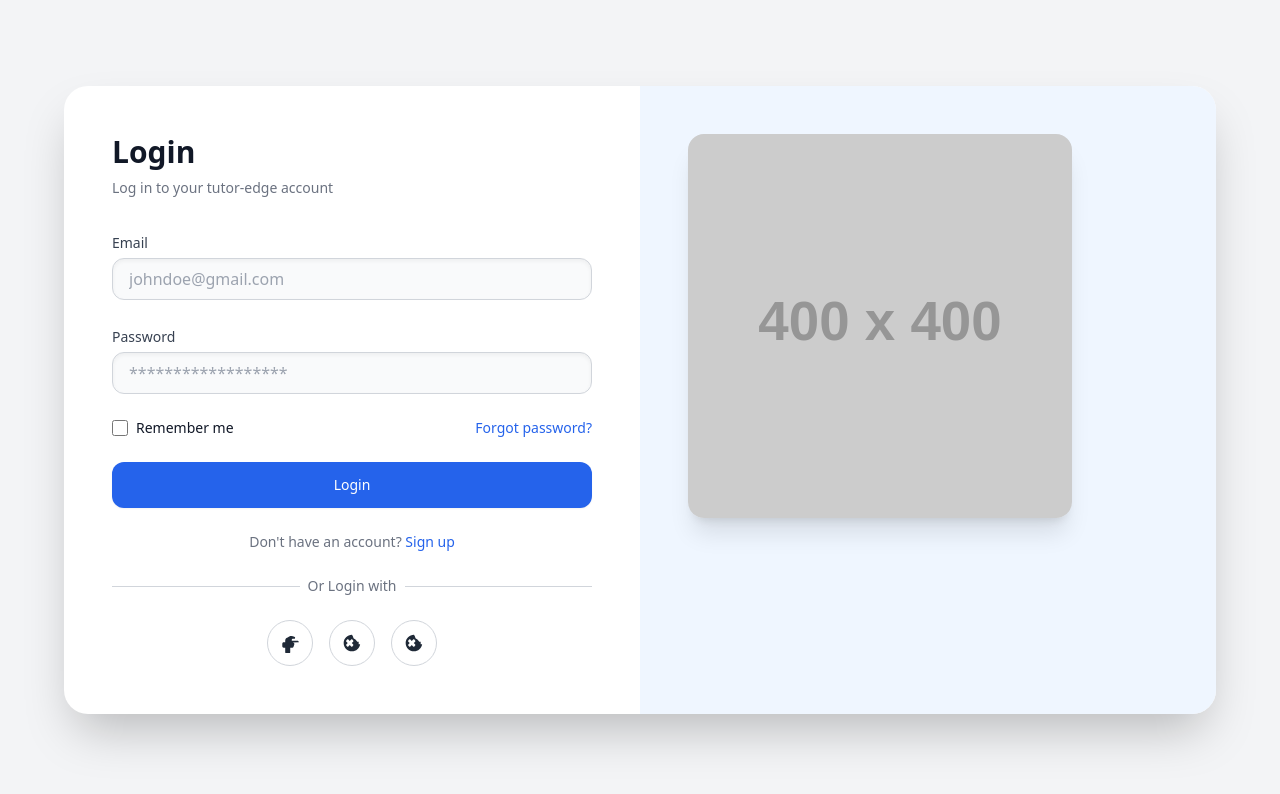
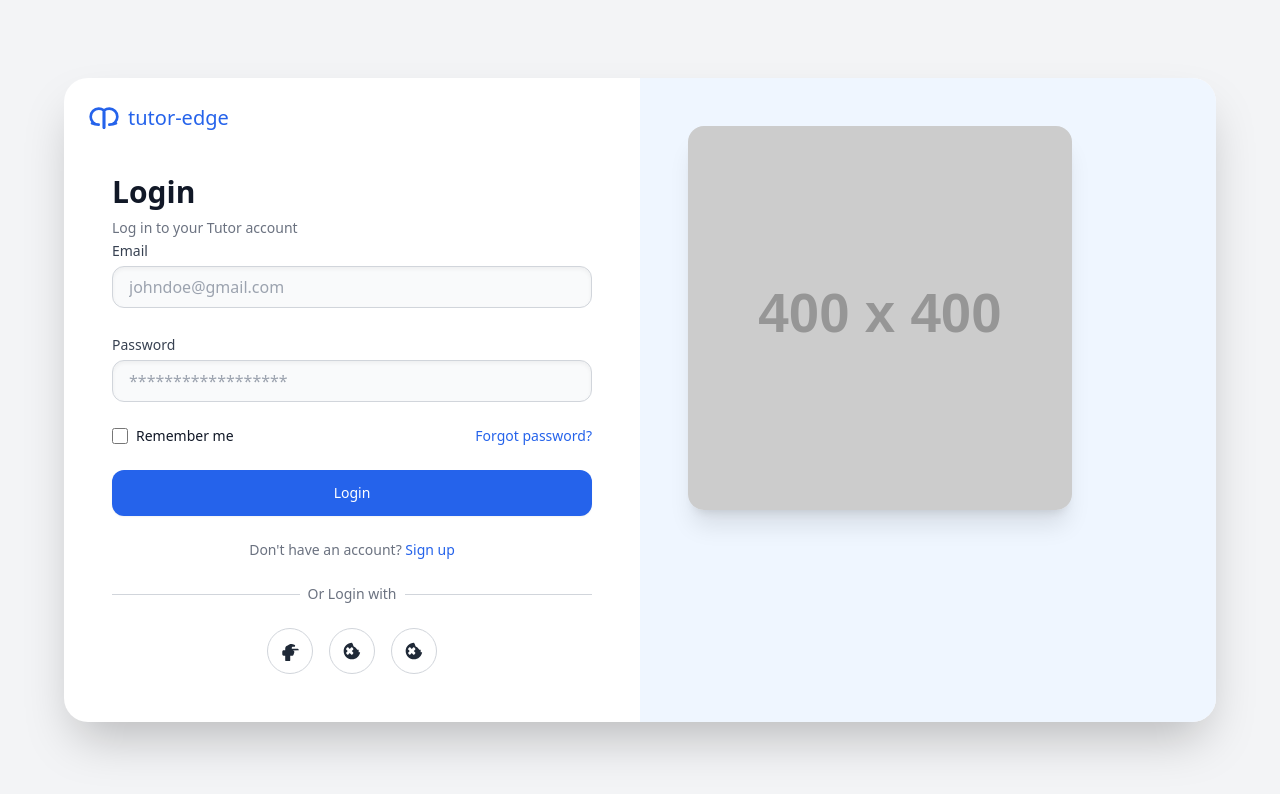
Before and after one commit to TutorEdge/tutoredge-frontend, a Next.js app: page /signup in a window 1280 px wide. Shown: the top 794 px of the page. Built offline with nearby package versions, Linux system fonts and the light colour scheme.

Commit message:
Update signup.tsx

```diff
--- a/src/pages/signup.tsx
+++ b/src/pages/signup.tsx
@@ -8,21 +8,42 @@ const App = () => {
   const AuthLayout = ({ children, title, subtitle, image, imagePosition = 'right' }) => (
     <div className="min-h-screen p-4 sm:p-8 flex items-center justify-center bg-gray-100 dark:bg-gray-900 font-sans text-gray-800 dark:text-gray-200">
       <div className="w-full max-w-6xl mx-auto bg-white dark:bg-gray-800 rounded-3xl shadow-2xl overflow-hidden flex flex-col md:flex-row">
-        {imagePosition === 'left' && image && (
-          <div className="md:w-1/2 p-8 md:p-12 flex items-center justify-center bg-blue-50 dark:bg-blue-900/50">
-            <div className="w-full h-full object-contain">
-              {image}
-            </div>
+        {/* Logo and page content */}
+        <div className="md:w-1/2 p-6 sm:p-8 md:p-12 flex flex-col justify-center relative">
+          {/* Logo at the top left corner */}
+          <div className="absolute top-6 left-6 flex items-center space-x-2 text-blue-600 dark:text-blue-400">
+            {/* You can replace this SVG with your logo */}
+            <svg
+              className="w-8 h-8"
+              fill="none"
+              stroke="currentColor"
+              viewBox="0 0 24 24"
+              xmlns="http://www.w3.org/2000/svg"
+            >
+              <path
+                strokeLinecap="round"
+                strokeLinejoin="round"
+                strokeWidth="2"
+                d="M12 6.253v13m0-13C10.832 5.484 9.49 5 8 5a6 6 0 000 12c-1.892 0-3.666-.358-5-1"
+              />
+              <path
+                strokeLinecap="round"
+                strokeLinejoin="round"
+                strokeWidth="2"
+                d="M12 6.253v13m0-13C13.168 5.484 14.51 5 16 5a6 6 0 010 12c1.892 0 3.666-.358 5-1"
+              />
+            </svg>
+            <span className="text-xl font-semifold">tutor-edge</span>
           </div>
-        )}
-        <div className="md:w-1/2 p-6 sm:p-8 md:p-12 flex flex-col justify-center">
-          <div className="mb-8">
+
+          <div className="mt-12">
             <h1 className="text-3xl font-bold text-gray-900 dark:text-white mb-2">{title}</h1>
             <p className="text-sm text-gray-500 dark:text-gray-400">{subtitle}</p>
           </div>
           {children}
         </div>
-        {imagePosition === 'right' && image && (
+        {/* Image side */}
+        {image && (
           <div className="md:w-1/2 p-8 md:p-12 flex items-center justify-center bg-blue-50 dark:bg-blue-900/50">
             <div className="w-full h-full object-contain">
               {image}
@@ -41,13 +62,13 @@ const App = () => {
     const handleSubmit = (e) => {
       e.preventDefault();
       console.log('Login attempt:', { email, password, rememberMe });
-      alert('Login attempt in console!');
+      // In a real app, this would be an API call
     };
 
     return (
       <AuthLayout
         title="Login"
-        subtitle="Log in to your tutor-edge account"
+        subtitle="Log in to your Tutor account"
         image={<LoginImage />}
       >
         <form onSubmit={handleSubmit} className="space-y-6">
@@ -141,7 +162,7 @@ const App = () => {
     const handleSubmit = (e) => {
       e.preventDefault();
       console.log('Signup attempt:', { name, email, password, terms });
-      alert('Signup attempt in console!');
+      // In a real app, this would be an API call
       if (terms) {
         setCurrentPage('verify');
       }
@@ -150,7 +171,7 @@ const App = () => {
     return (
       <AuthLayout
         title="Sign up"
-        subtitle="Sign up for a tutor-edge account"
+        subtitle="Sign up for a Tutor account"
         image={<LoginImage />}
       >
         <form onSubmit={handleSubmit} className="space-y-6">
@@ -222,7 +243,7 @@ const App = () => {
     const handleSubmit = (e) => {
       e.preventDefault();
       console.log('Verification code:', code);
-      alert('Verification code sent! In a real app, this would verify the code and redirect.');
+      // In a real app, this would verify the code and redirect
     };
 
     return (
@@ -262,7 +283,6 @@ const App = () => {
     const handleSubmit = (e) => {
       e.preventDefault();
       console.log('Forgot password request for:', email);
-      alert('Forgot password link sent to your email!');
       setCurrentPage('setPassword');
     };
 
@@ -311,7 +331,6 @@ const App = () => {
         return;
       }
       console.log('New password set:', password);
-      alert('Password has been reset successfully!');
       setCurrentPage('login');
     };
 
```
